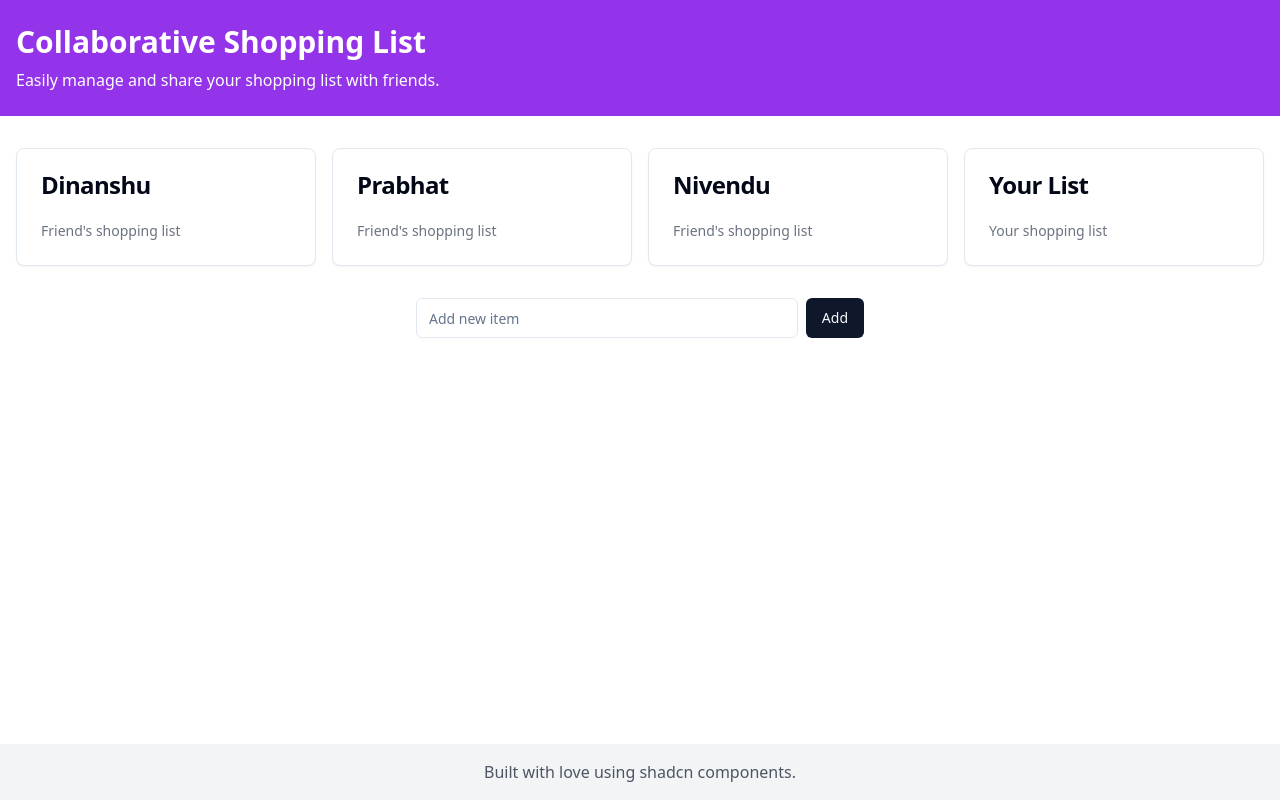
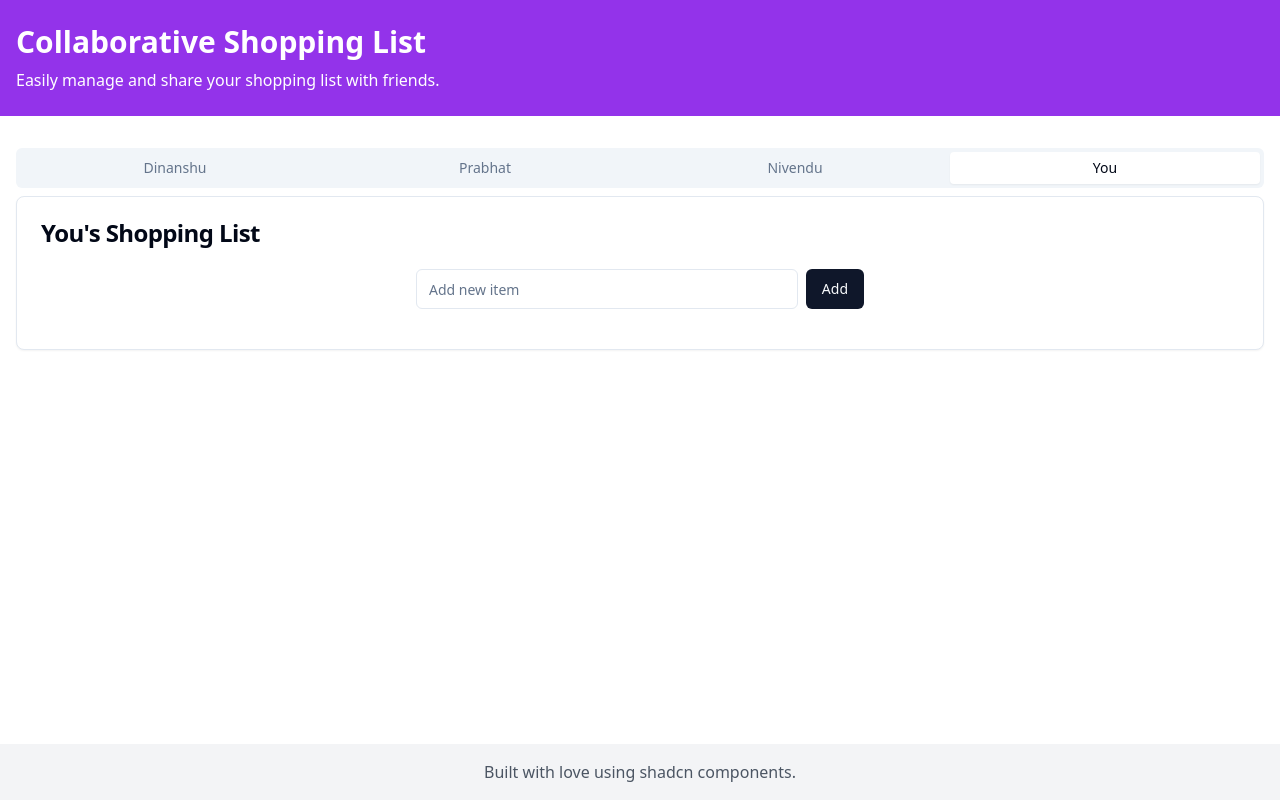
Before and after one commit to GPT-Engineer-App/friendly-goods-journal, a React (Vite) app: page / in a window 1280 px wide. Built offline with nearby package versions, Linux system fonts and the light colour scheme.

Commit message:
Implement personalized shopping lists for each friend

```diff
--- a/src/pages/Index.jsx
+++ b/src/pages/Index.jsx
@@ -3,60 +3,75 @@ import Header from '../components/Header';
 import ShoppingList from '../components/ShoppingList';
 import Footer from '../components/Footer';
 import { Card, CardContent, CardHeader, CardTitle } from "@/components/ui/card";
+import { Tabs, TabsContent, TabsList, TabsTrigger } from "@/components/ui/tabs";
 
 const Index = () => {
-  const [items, setItems] = useState([]);
-  const friends = ['Dinanshu', 'Prabhat', 'Nivendu'];
+  const [lists, setLists] = useState({
+    Dinanshu: [],
+    Prabhat: [],
+    Nivendu: [],
+    You: []
+  });
 
-  const addItem = (newItem) => {
-    setItems([...items, { id: Date.now(), text: newItem, purchased: false }]);
+  const addItem = (friend, newItem) => {
+    setLists(prevLists => ({
+      ...prevLists,
+      [friend]: [...prevLists[friend], { id: Date.now(), text: newItem, purchased: false }]
+    }));
   };
 
-  const togglePurchased = (id) => {
-    setItems(items.map(item =>
+  const togglePurchased = (friend, id) => {
+    setLists(prevLists => ({
+      ...prevLists,
+      [friend]: prevLists[friend].map(item =>
         item.id === id ? { ...item, purchased: !item.purchased } : item
-    ));
+      )
+    }));
   };
 
-  const deleteItem = (id) => {
-    setItems(items.filter(item => item.id !== id));
+  const deleteItem = (friend, id) => {
+    setLists(prevLists => ({
+      ...prevLists,
+      [friend]: prevLists[friend].filter(item => item.id !== id)
+    }));
   };
 
-  const clearAll = () => {
-    setItems([]);
+  const clearAll = (friend) => {
+    setLists(prevLists => ({
+      ...prevLists,
+      [friend]: []
+    }));
   };
 
   return (
     <div className="min-h-screen flex flex-col">
       <Header />
       <main className="flex-grow container mx-auto px-4 py-8">
-        <div className="grid grid-cols-1 md:grid-cols-4 gap-4 mb-8">
-          {friends.map((friend, index) => (
-            <Card key={index}>
+        <Tabs defaultValue="You" className="w-full">
+          <TabsList className="grid w-full grid-cols-4">
+            {Object.keys(lists).map(friend => (
+              <TabsTrigger key={friend} value={friend}>{friend}</TabsTrigger>
+            ))}
+          </TabsList>
+          {Object.entries(lists).map(([friend, items]) => (
+            <TabsContent key={friend} value={friend}>
+              <Card>
                 <CardHeader>
-                <CardTitle>{friend}</CardTitle>
+                  <CardTitle>{friend}'s Shopping List</CardTitle>
                 </CardHeader>
                 <CardContent>
-                <p className="text-sm text-gray-500">Friend's shopping list</p>
+                  <ShoppingList
+                    items={items}
+                    onAddItem={(newItem) => addItem(friend, newItem)}
+                    onTogglePurchased={(id) => togglePurchased(friend, id)}
+                    onDeleteItem={(id) => deleteItem(friend, id)}
+                    onClearAll={() => clearAll(friend)}
+                  />
                 </CardContent>
               </Card>
+            </TabsContent>
           ))}
-          <Card>
-            <CardHeader>
-              <CardTitle>Your List</CardTitle>
-            </CardHeader>
-            <CardContent>
-              <p className="text-sm text-gray-500">Your shopping list</p>
-            </CardContent>
-          </Card>
-        </div>
-        <ShoppingList
-          items={items}
-          onAddItem={addItem}
-          onTogglePurchased={togglePurchased}
-          onDeleteItem={deleteItem}
-          onClearAll={clearAll}
-        />
+        </Tabs>
       </main>
       <Footer />
     </div>
```
Lines whose indentation alone changed are shown as unchanged.
